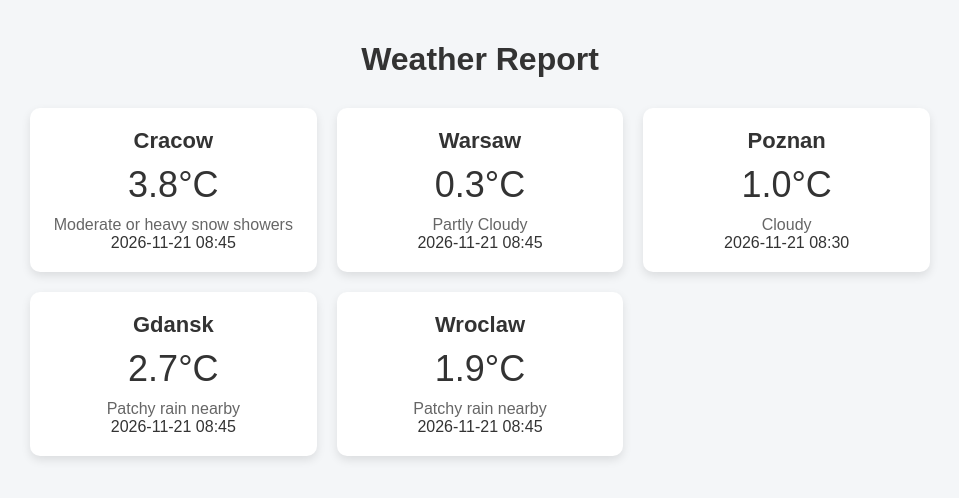
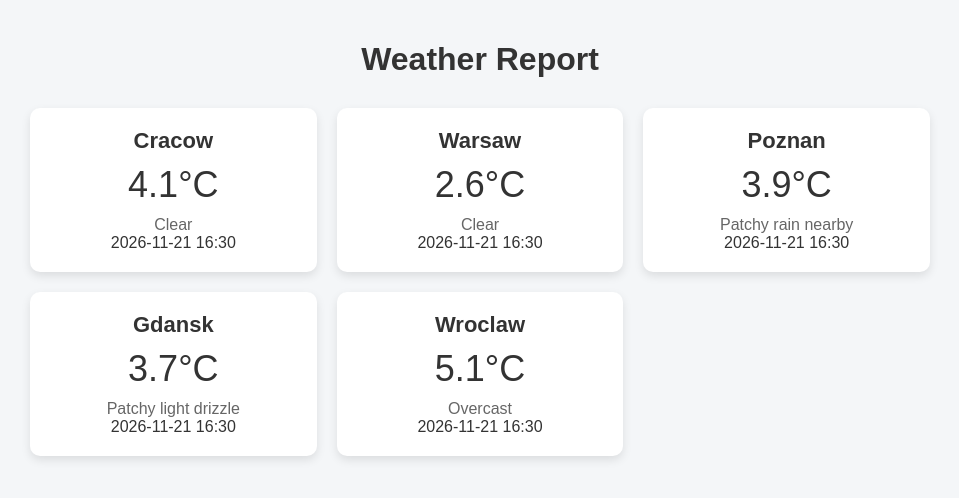
Before and after one commit to Mascotte33/cron-data-puller, a plain HTML site: page index.html in a window 1280 px wide. Shown: the whole page, without its empty margins (160-1119 px from the left). Drawn offline with Linux system fonts and the light colour scheme.

Commit message:
Update weather report (scheduled)

```diff
--- a/index.html
+++ b/index.html
@@ -83,41 +83,41 @@
 
                 <div class="weather-card">
                     <div class="city">Cracow</div>
-                    <div class="temp">3.8°C</div>
-                    <div class="condition">Moderate or heavy snow showers</div>
-                    <div class="last_updated">2026-11-21 08:45</div>
+                    <div class="temp">4.1°C</div>
+                    <div class="condition">Clear</div>
+                    <div class="last_updated">2026-11-21 16:30</div>
                 </div>
 
 
                 <div class="weather-card">
                     <div class="city">Warsaw</div>
-                    <div class="temp">0.3°C</div>
-                    <div class="condition">Partly Cloudy</div>
-                    <div class="last_updated">2026-11-21 08:45</div>
+                    <div class="temp">2.6°C</div>
+                    <div class="condition">Clear</div>
+                    <div class="last_updated">2026-11-21 16:30</div>
                 </div>
 
 
                 <div class="weather-card">
                     <div class="city">Poznan</div>
-                    <div class="temp">1.0°C</div>
-                    <div class="condition">Cloudy</div>
-                    <div class="last_updated">2026-11-21 08:30</div>
+                    <div class="temp">3.9°C</div>
+                    <div class="condition">Patchy rain nearby</div>
+                    <div class="last_updated">2026-11-21 16:30</div>
                 </div>
 
 
                 <div class="weather-card">
                     <div class="city">Gdansk</div>
-                    <div class="temp">2.7°C</div>
-                    <div class="condition">Patchy rain nearby</div>
-                    <div class="last_updated">2026-11-21 08:45</div>
+                    <div class="temp">3.7°C</div>
+                    <div class="condition">Patchy light drizzle</div>
+                    <div class="last_updated">2026-11-21 16:30</div>
                 </div>
 
 
                 <div class="weather-card">
                     <div class="city">Wroclaw</div>
-                    <div class="temp">1.9°C</div>
-                    <div class="condition">Patchy rain nearby</div>
-                    <div class="last_updated">2026-11-21 08:45</div>
+                    <div class="temp">5.1°C</div>
+                    <div class="condition">Overcast</div>
+                    <div class="last_updated">2026-11-21 16:30</div>
                 </div>
 
     </section>
```
